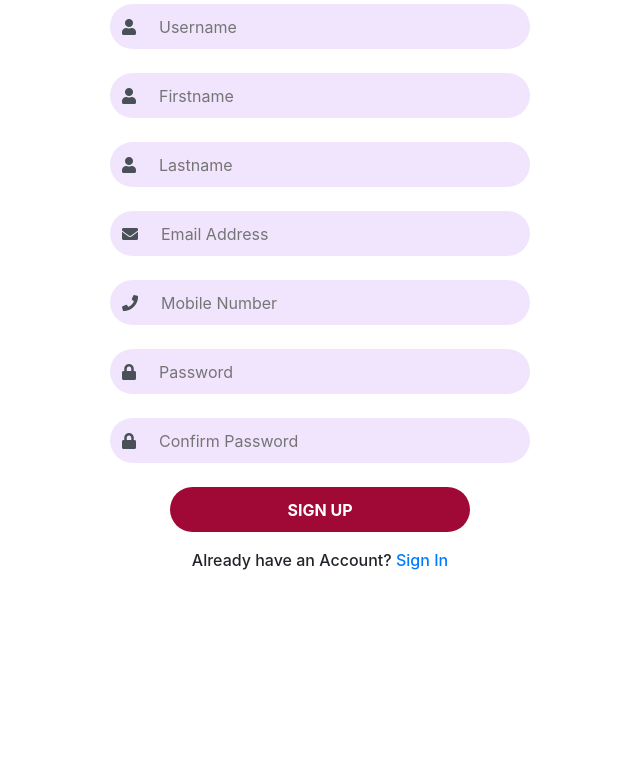
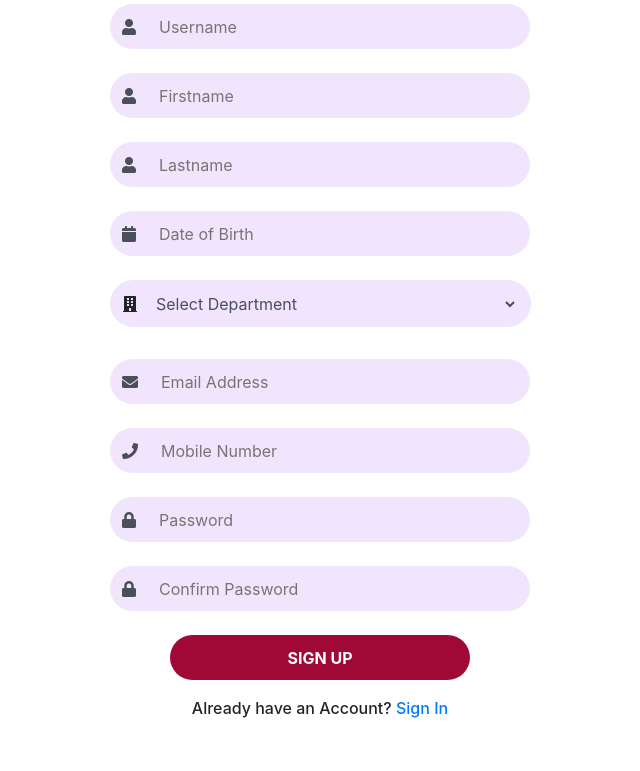
Before and after one commit to SwapnilSinghs/Online-Classroom-Portal, a Django app: template ocp_app/templates/ocp_app/signUpStud.html in a window 1280 px wide. Shown: the part 316-1087 px from the top of the page, without its empty margins (320-960 px from the left). Before the commit the page ends 886 px from the top, so only its background shows below. Run offline with Django 3.2, Linux system fonts and the light colour scheme; the template is opened without the code that fills it: most values are stand-ins (such as "Sample title", 1, 10 or a date in 2020); parts of the project's set-up code (start-up, migrations or seed data) failed here and were passed over; some libraries are stand-ins or nearby versions.

Commit message:
Added DOB & Department to signup student

```diff
--- a/ocp_app/templates/ocp_app/signUpStud.html
+++ b/ocp_app/templates/ocp_app/signUpStud.html
@@ -103,6 +103,31 @@
          <div class="input-group-login sombreado-input">
             <div class="input-group-prepend-login">
                <span class="input-group-text fondo-icon">
+               <i class="fas fa-calendar"></i>
+               </span>
+            </div>
+            <input type="text" name="dob" id="dob" class="border-0-login form-control-login input-border-none" placeholder="Date of Birth" onfocus="(this.type='date')"/>
+         </div>
+         <br>
+         <div>
+            <label>
+               <div class="fake-btn-upload">
+                  <i class="fas fa-building"></i>
+                  <select id="dept" name='dept' class="border-0-login form-control-login input-border-none" style="padding-left: 15px;width: 700px;">
+                     {% for i in departments %}
+                        <option style="display:none;" selected>Select Department</option>
+                        <option value="{{ i.dept_name }}">{{ i.dept_name }}</option>
+                     {% endfor %}
+                 </select>
+               </div>
+            </label>
+         </div>
+         <div>
+         </div>
+         <br>
+         <div class="input-group-login sombreado-input">
+            <div class="input-group-prepend-login">
+               <span class="input-group-text fondo-icon">
                <i class="fas fa-envelope"></i>
                </span>
             </div>
--- a/ocp_app/views.py
+++ b/ocp_app/views.py
@@ -5,7 +5,7 @@ from django.contrib.auth import authenticate, login, logout
 from django.http import HttpResponseRedirect
 from django.contrib.auth.models import User
 from django.urls import reverse
-from .models import SignUpStud
+from .models import SignUpStud, Department
 from django.conf import settings
 from django.core.mail import send_mail
 import random
@@ -65,6 +65,7 @@ def verifyOTP(request):
     return render(request, 'ocp_app/verifyOTP.html')
 
 def signUpStud(request):
+    departments = Department.objects.all()
     if request.method=="POST":
         username = request.POST.get('username', '')
         firstname = request.POST.get('firstname', '')
@@ -103,7 +104,7 @@ def signUpStud(request):
             params = {'username':username,'firstname':firstname,'lastname':lastname,'email':email,'phone':phone,'password':password,'OTP':OTP}
             print('Mail sent! check your inbox.')
             return render(request, "ocp_app/verifyOTP.html", params)
-    return render(request, 'ocp_app/signUpStud.html')
+    return render(request, 'ocp_app/signUpStud.html', {'departments':departments})
 
 def signUpTeach(request):
     if request.method=="POST":
```
